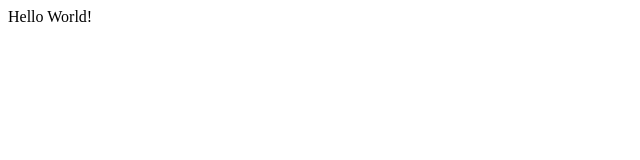
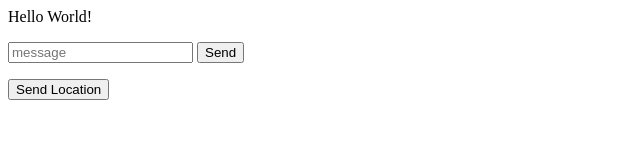
Before and after one commit to irvanrahmanto/chat_app, a website: page public/index.html in a window 1280 px wide. Shown: the whole page, without its empty margins (0-640 px from the left). Drawn offline with nearby package versions, Linux system fonts and the light colour scheme; no server answers.

Commit message:
menambahkan form dan button location

```diff
--- a/public/index.html
+++ b/public/index.html
@@ -8,6 +8,13 @@
 
 <body>
     <p>Hello World!</p>
+    <!-- <button id="increment">+1</button> -->
+    <form action="" id="message-form">
+        <input name="message" placeholder="message">
+        <button>Send</button>
+    </form>
+
+    <button id="send-location">Send Location</button>
 
     <script src="/socket.io/socket.io.js"></script>
     <script src="/js/chat.js"></script>
```
